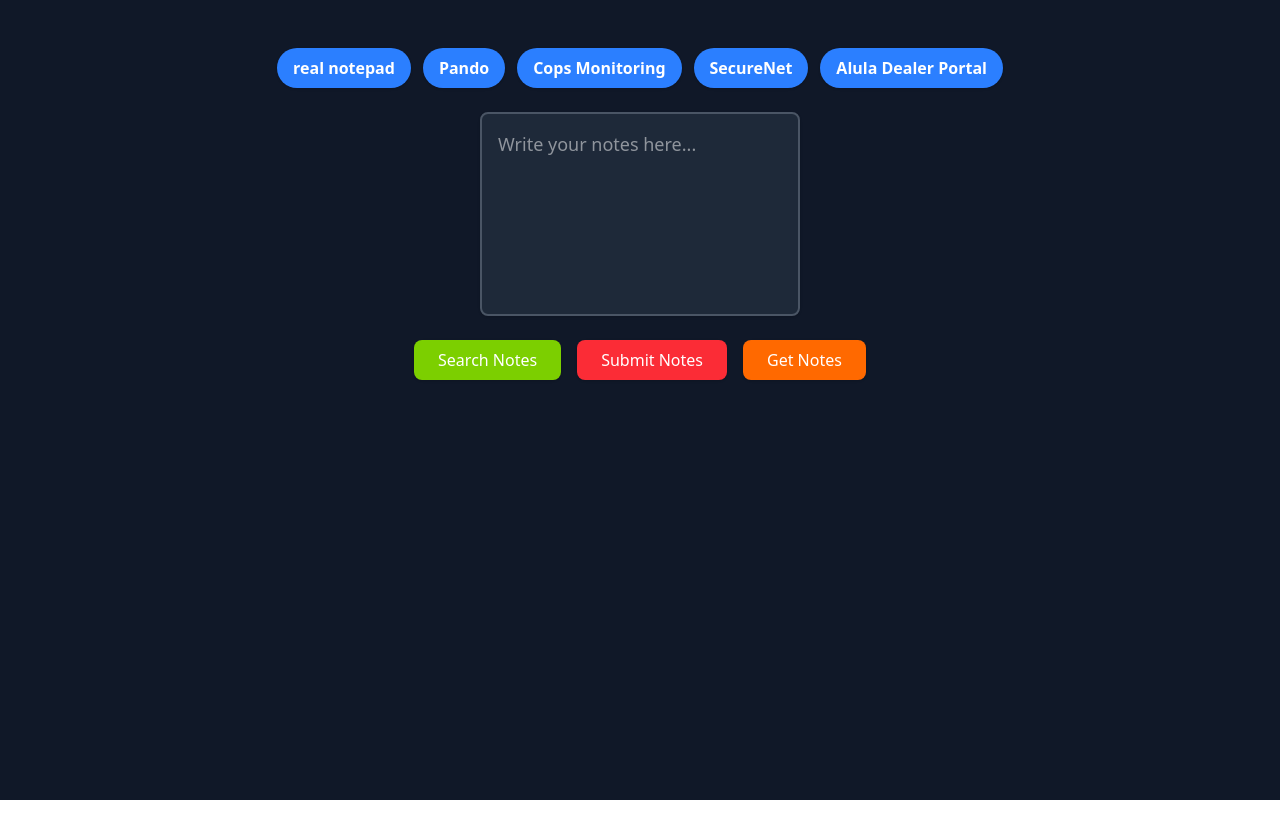
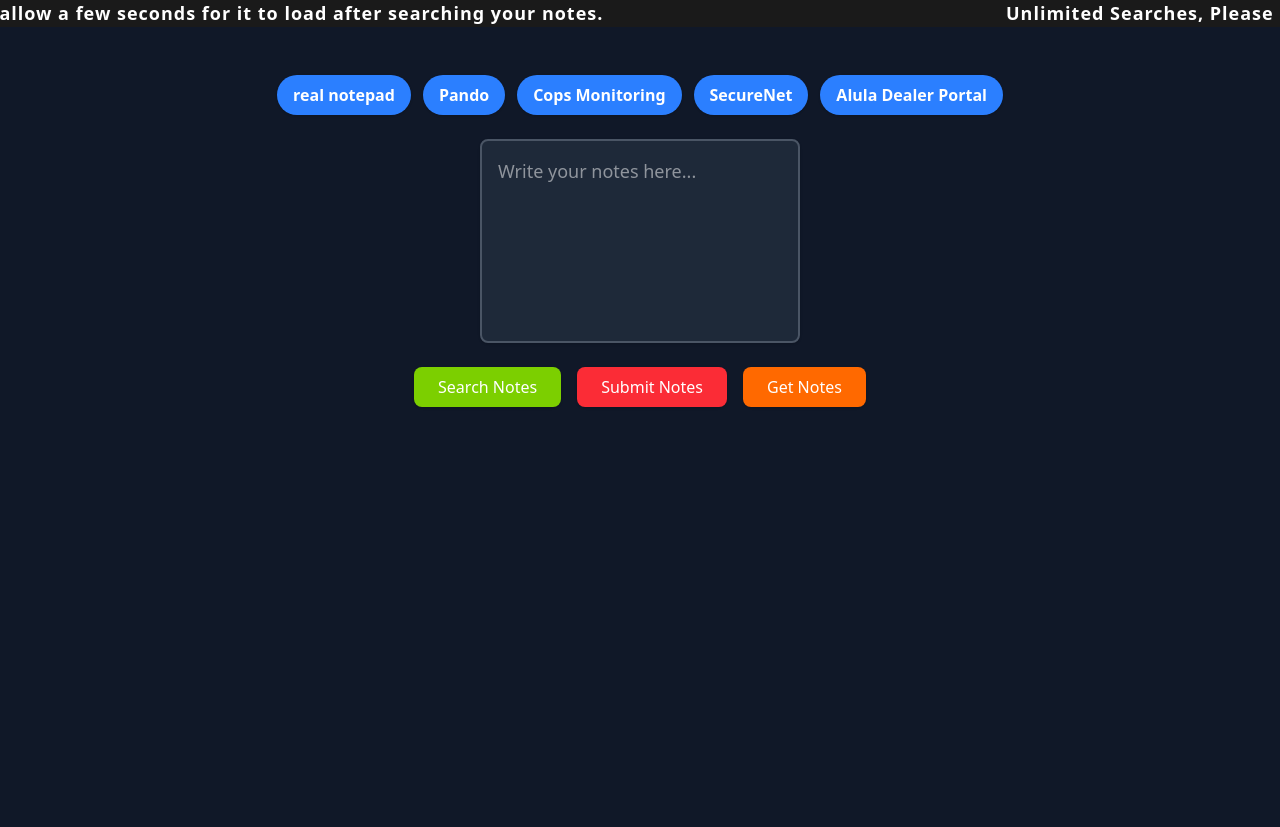
Before and after one commit to codenoob66/secretnotesapp, a React (Vite) app: page / in a window 1280 px wide. Before the commit the page ends 800 px from the top, so only its background shows below. Built offline with nearby package versions, Linux system fonts and the light colour scheme.

Commit message:
added a banner

```diff
--- a/package.json
+++ b/package.json
@@ -13,6 +13,7 @@
     "@tailwindcss/vite": "^4.1.12",
     "react": "^19.1.1",
     "react-dom": "^19.1.1",
+    "react-fast-marquee": "^1.6.5",
     "react-youtube": "^10.1.0",
     "tailwindcss": "^4.1.12"
   },
--- a/src/App.jsx
+++ b/src/App.jsx
@@ -1,8 +1,10 @@
+import Reminders from "./component/reminders";
 import Canvas from "./canvas";
 
 function App() {
   return (
     <>
+      <Reminders />
       <Canvas />
     </>
   );
--- /dev/null
+++ b/src/component/reminders.jsx
@@ -0,0 +1,24 @@
+import Marquee from "react-fast-marquee";
+
+const Reminders = () => {
+  return (
+    <Marquee
+      gradient={false}
+      speed={50}
+      style={{
+        backgroundColor: "#1a1a1a", // dark background
+        color: "#fff", // text color
+        fontSize: "18px", // text size
+        fontWeight: "bold",
+
+        whiteSpace: "nowrap",
+        letterSpacing: "1px",
+      }}
+    >
+      Unlimited Searches, Please allow a few seconds for it to load after
+      searching your notes.
+    </Marquee>
+  );
+};
+
+export default Reminders;
```
Also changed, not shown: 1 other file (tests, documents, lock files or other folders).
